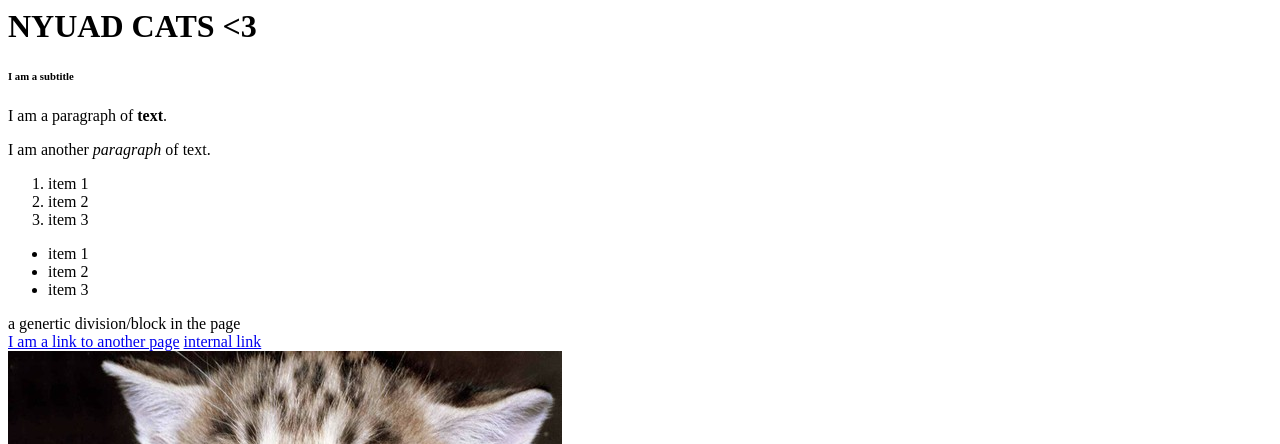
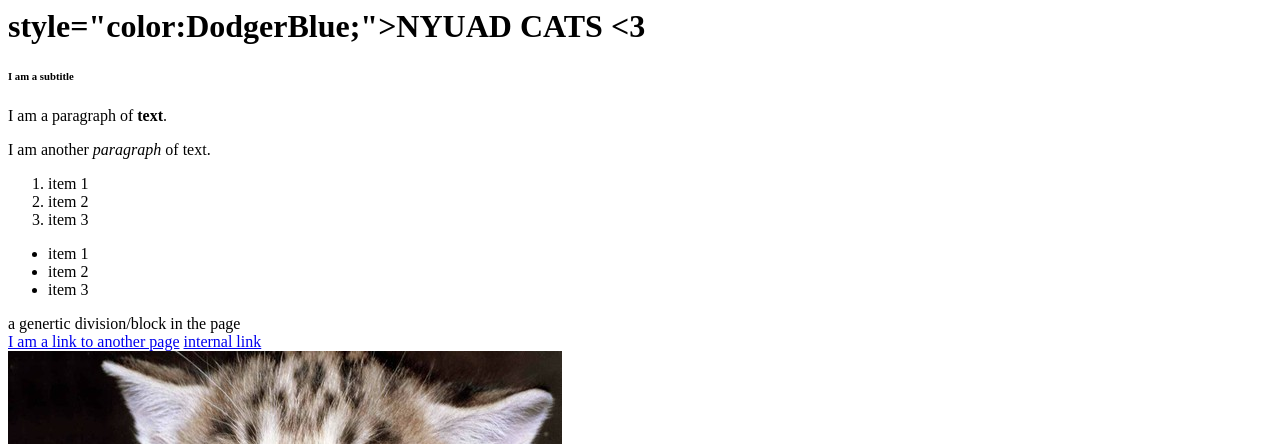
Before and after one commit to dianawright1/dianawright1.github.io, a plain HTML site: page index.html in a window 1280 px wide. Shown: the top 444 px of the page. Drawn offline with Linux system fonts and the light colour scheme.

Commit message:
Update index.html

```diff
--- a/index.html
+++ b/index.html
@@ -6,7 +6,7 @@
 
   <body>
     <!-- All the content of the webpage -->
-    <h1>NYUAD CATS <3 </h1>
+    <h1>style="color:DodgerBlue;">NYUAD CATS <3 </h1>
     <h6>I am a subtitle</h6>
     <p>I am a paragraph of <b>text</b>.</p>
     <p>I am another <i>paragraph</i> of text.</p>
```
